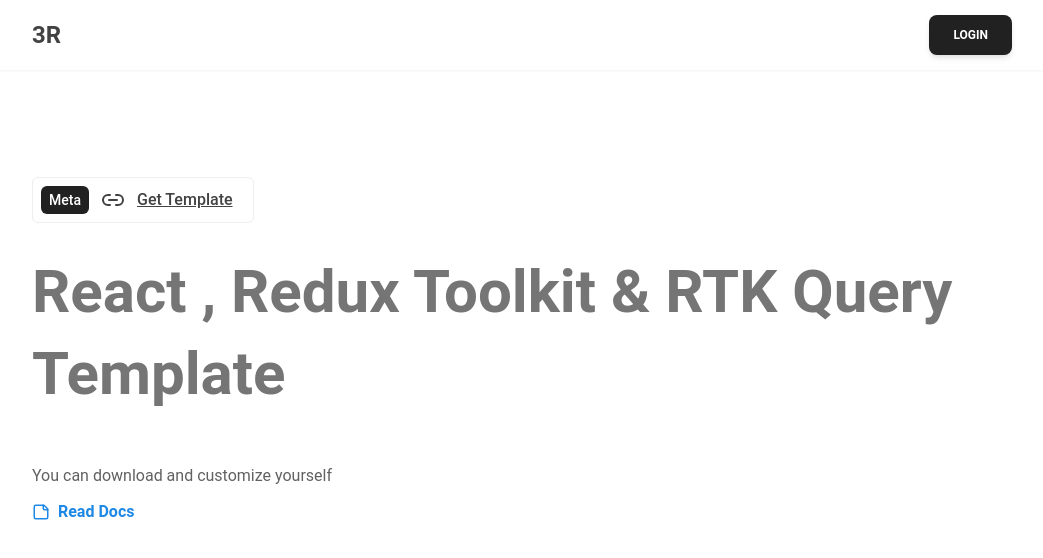
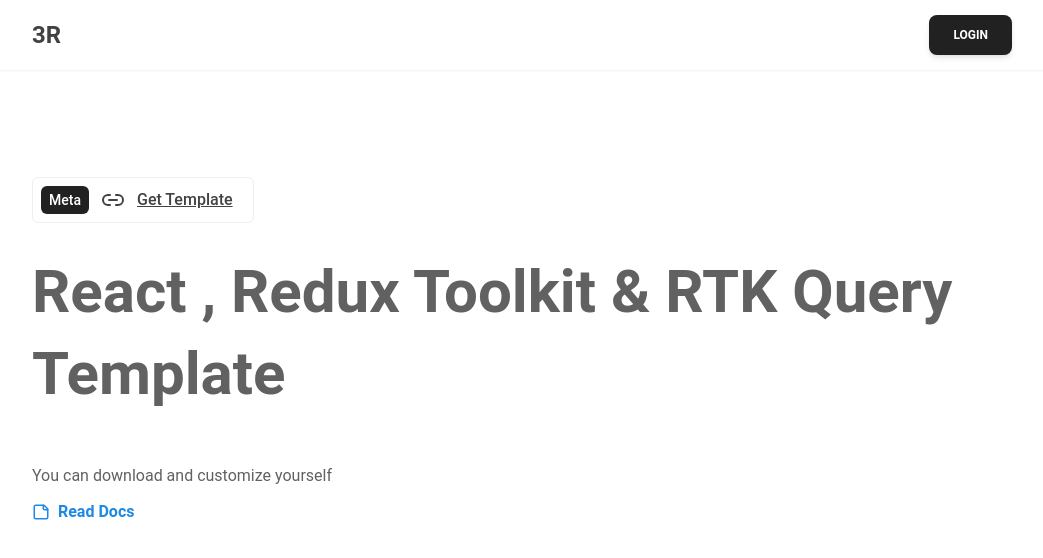
Before and after one commit to MgHtetMyatAung/digital-diary, a React (Vite) app: page / in a window 1280 px wide. Shown: the top 558 px of the page, without its empty margins (118-1161 px from the left). Built offline with nearby package versions, Linux system fonts and the light colour scheme.

Commit message:
change-text-color

```diff
--- a/src/pages/home/Home.Page.jsx
+++ b/src/pages/home/Home.Page.jsx
@@ -18,7 +18,7 @@ export default function HomePage() {
               Get Template
             </Link>
           </div>
-          <h1 className=" text-3xl md:text-4xl lg:text-6xl font-bold text-gray-600 leading-relaxed lg:leading-snug">
+          <h1 className=" text-3xl md:text-4xl lg:text-6xl font-bold text-gray-700 leading-relaxed lg:leading-snug">
             React , Redux Toolkit & RTK Query Template
           </h1>
           <div className=" pt-3 md:pt-5">
```
